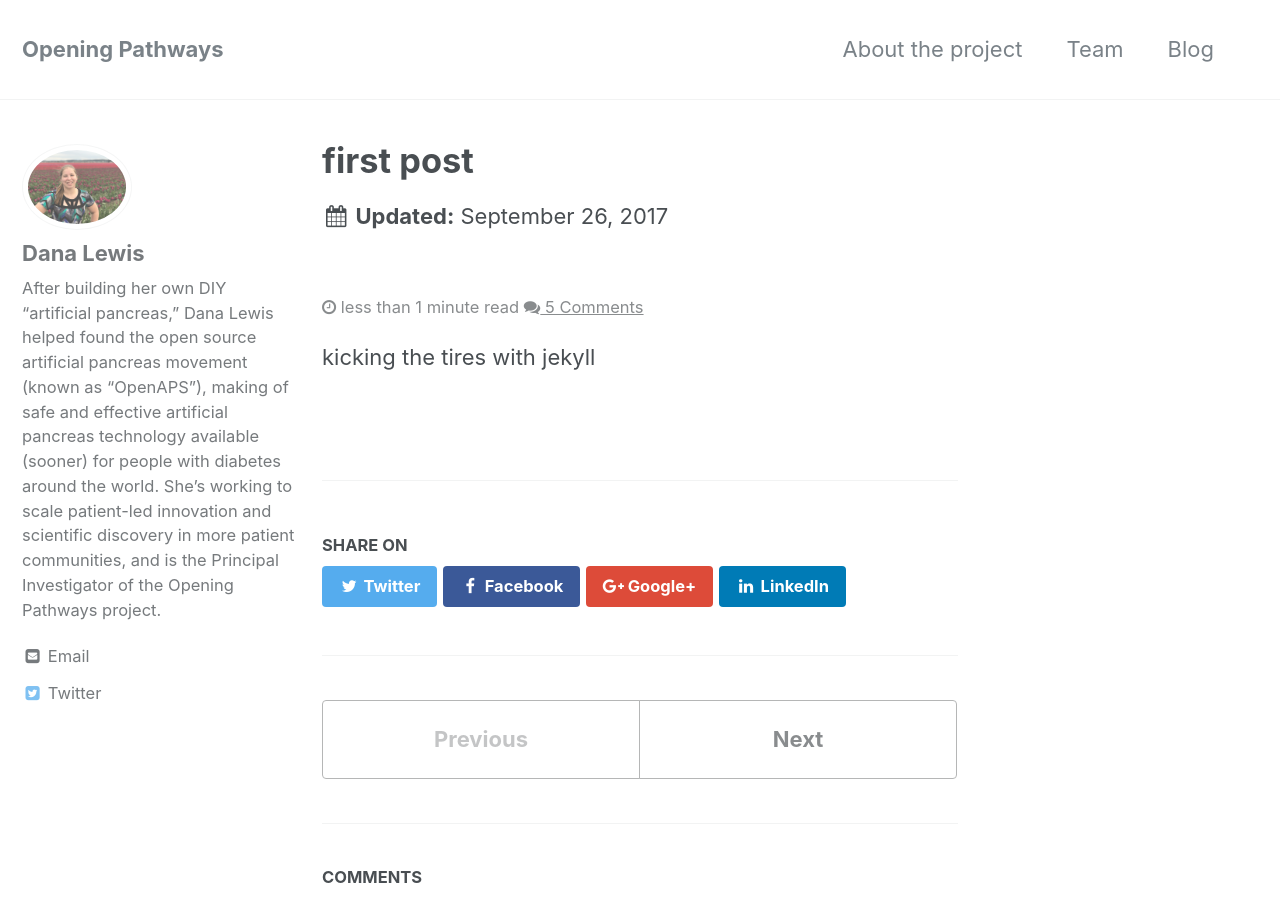
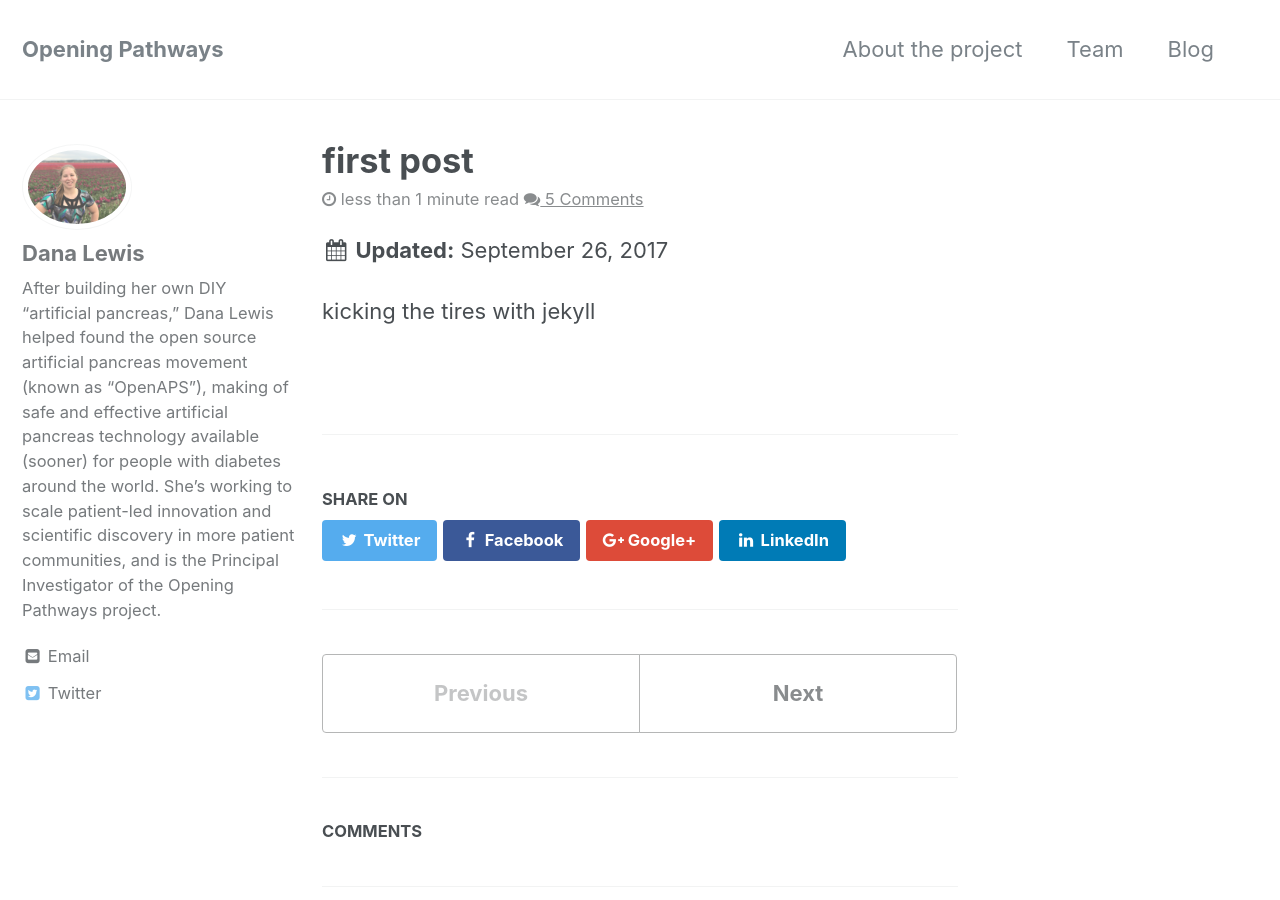
Before and after one commit to danamlewis/research, a Jekyll site: the page built from _posts/2017-09-26-first-post.md, in a window 1280 px wide and 900 px high. Built offline with Jekyll 4.4.1, drawn with Linux system fonts in a browser that asks for light colours.

Commit message:
Update single.html

```diff
--- a/_layouts/single.html
+++ b/_layouts/single.html
@@ -30,17 +30,19 @@ sidebar:
       {% unless page.header.overlay_color or page.header.overlay_image %}
         <header>
           {% if page.title %}<h1 class="page__title" itemprop="headline">{{ page.title | markdownify | remove: "<p>" | remove: "</p>" }}</h1>{% endif %}
-          {% if page.last_modified_at %}
-          <p class="page__date"><strong><i class="fa fa-fw fa-calendar" aria-hidden="true"></i> {{ site.data.ui-text[site.locale].date_label | default: "Updated:" }}</strong> <time datetime="{{ page.last_modified_at | date: "%Y-%m-%d" }}">{{ page.last_modified_at | date: "%B %d, %Y" }}</time></p>
-        {% elsif page.date %}
-          <p class="page__date"><strong><i class="fa fa-fw fa-calendar" aria-hidden="true"></i> {{ site.data.ui-text[site.locale].date_label | default: "Updated:" }}</strong> <time datetime="{{ page.date | date_to_xmlschema }}">{{ page.date | date: "%B %d, %Y" }}</time></p>
-        {% endif %}
+
           {% if page.read_time %}
             <p class="page__meta"><i class="fa fa-clock-o" aria-hidden="true"></i> {% include read-time.html %}
           {% endif %}
             {% if page.comments == true and site.data.comments[page.slug].size > 0 %}
             <a href="#comments"><i class="fa fa-comments" aria-hidden="true"></i> {{ site.data.comments[page.slug] | size }}&nbsp;Comment{% if site.data.comments[page.slug].size > 1 %}s{% endif %}</a></p>
           {% endif %}
+                 {% if page.last_modified_at %}
+          <p class="page__date"><strong><i class="fa fa-fw fa-calendar" aria-hidden="true"></i> {{ site.data.ui-text[site.locale].date_label | default: "Updated:" }}</strong> <time datetime="{{ page.last_modified_at | date: "%Y-%m-%d" }}">{{ page.last_modified_at | date: "%B %d, %Y" }}</time></p>
+        {% elsif page.date %}
+          <p class="page__date"><strong><i class="fa fa-fw fa-calendar" aria-hidden="true"></i> {{ site.data.ui-text[site.locale].date_label | default: "Updated:" }}</strong> <time datetime="{{ page.date | date_to_xmlschema }}">{{ page.date | date: "%B %d, %Y" }}</time></p>
+        {% endif %}
+
         </header>
       {% endunless %}
 
```
